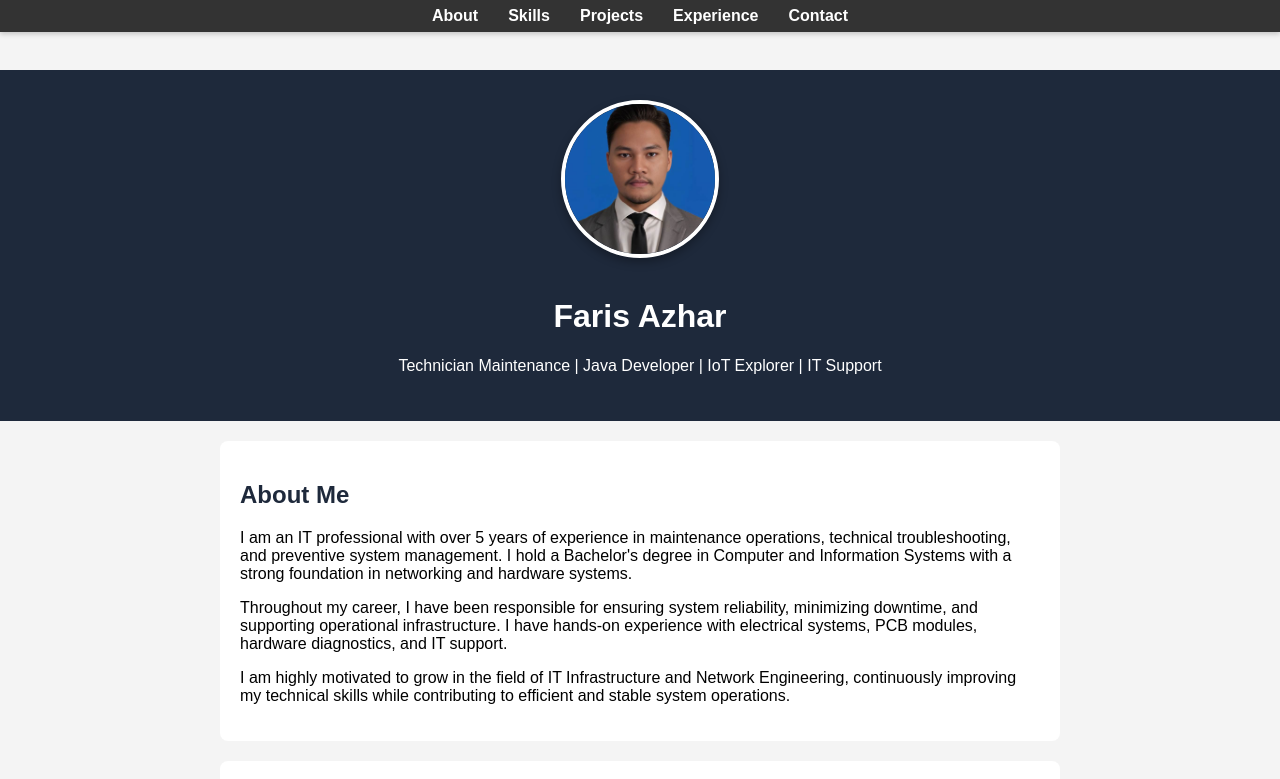
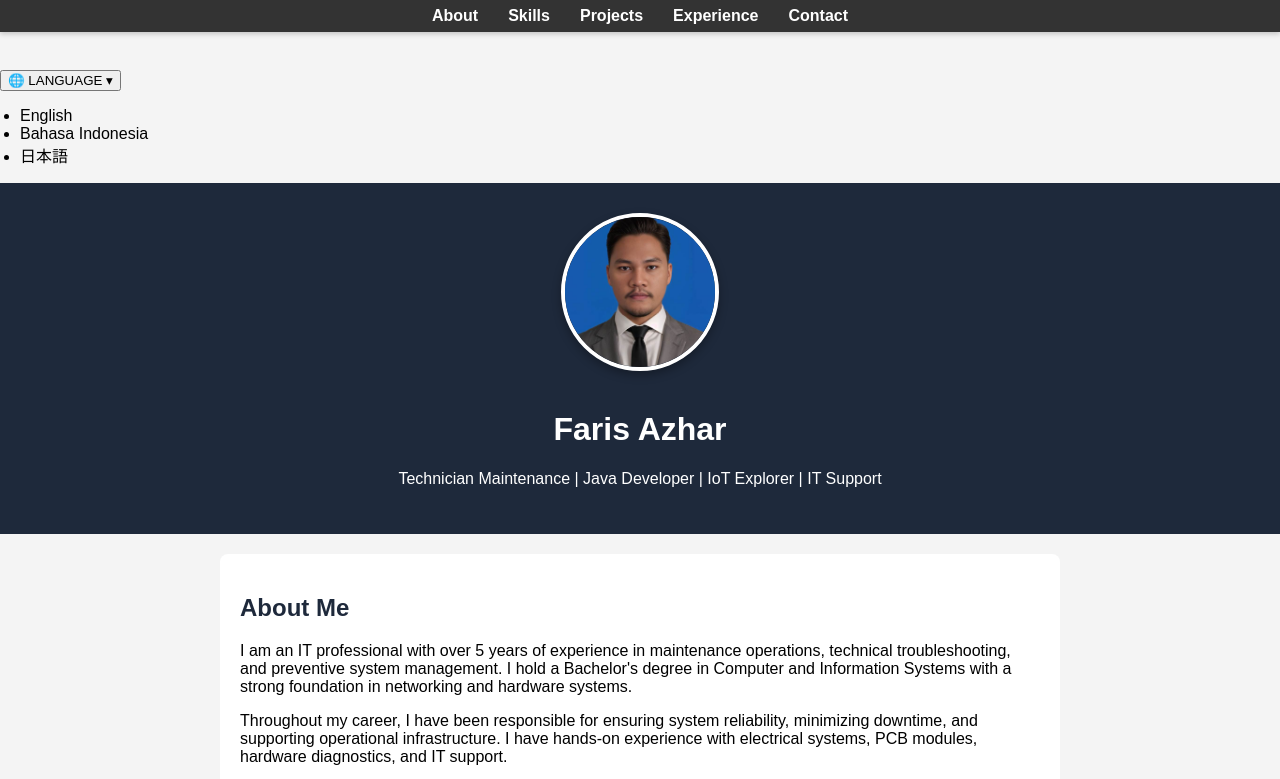
Before and after one commit to fazhar600-jabber/fazhar600-jabber.github.io, a plain HTML site: page index.html in a window 1280 px wide. Shown: the top 779 px of the page. Drawn offline with Linux system fonts and the light colour scheme.

Commit message:
Update index.html

```diff
--- a/index.html
+++ b/index.html
@@ -15,6 +15,18 @@
 
     </ul>
 </nav>
+    <div class="lang-dropdown">
+    <button class="lang-btn" onclick="toggleLang()">
+        🌐 LANGUAGE ▾
+    </button>
+
+    <ul id="langMenu" class="lang-menu">
+        <li onclick="changeLanguage('index.html')">English</li>
+        <li onclick="changeLanguage('id.html')">Bahasa Indonesia</li>
+        <li onclick="changeLanguage('jp.html')">日本語</li>
+    </ul>
+</div>
+
 <header>
         <img src="profile.jpeg" alt="Profile Photo" class="profile-img">
     <h1>Faris Azhar</h1>
@@ -146,4 +158,21 @@
 
 
 </body>
+<script>
+function toggleLang(){
+    const menu = document.getElementById("langMenu");
+    menu.style.display = menu.style.display === "block" ? "none" : "block";
+}
+
+function changeLanguage(page){
+    window.location.href = page;
+}
+
+// klik luar = nutup dropdown
+window.onclick = function(e){
+    if(!e.target.matches('.lang-btn')){
+        document.getElementById("langMenu").style.display = "none";
+    }
+}
+</script>
 </html>
```
